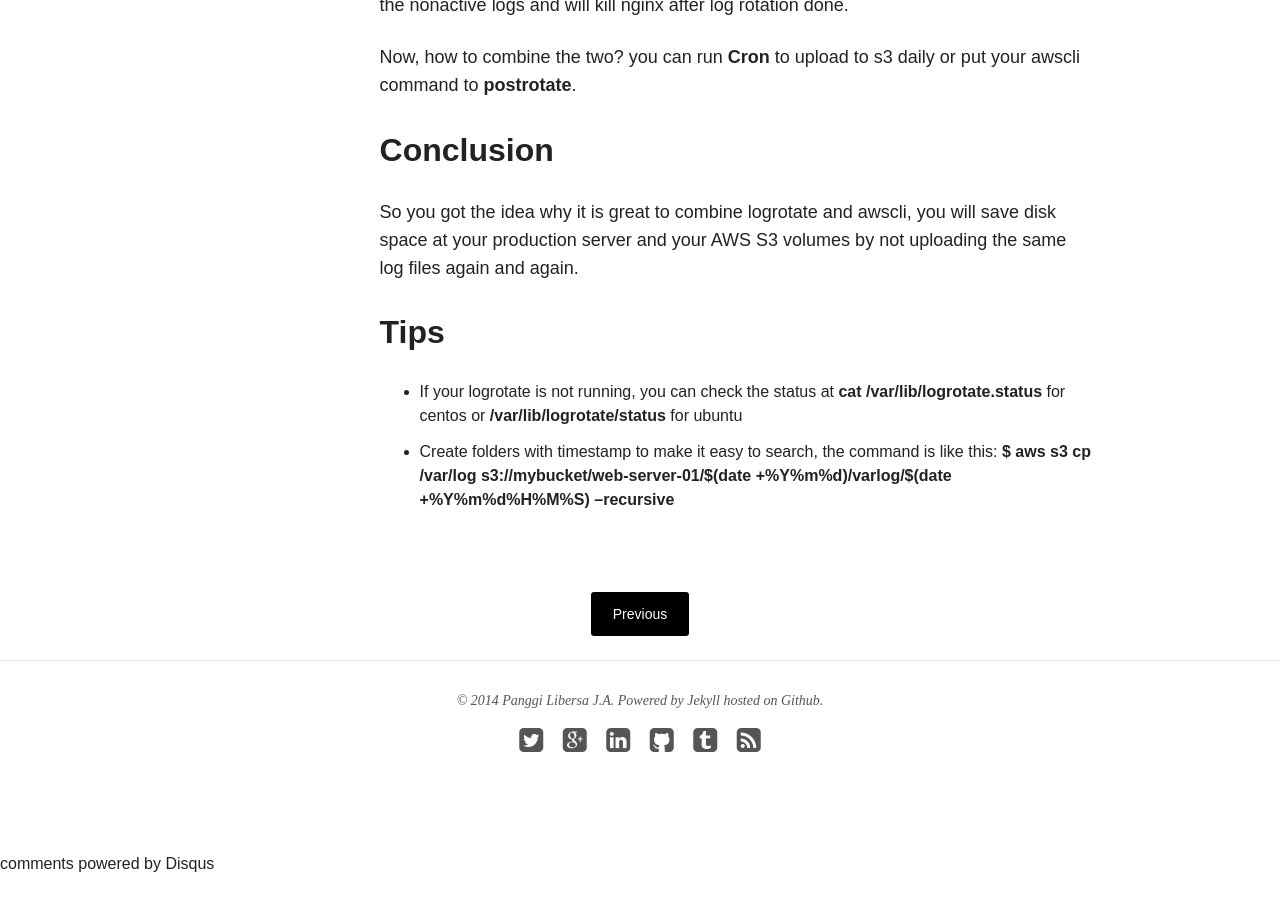
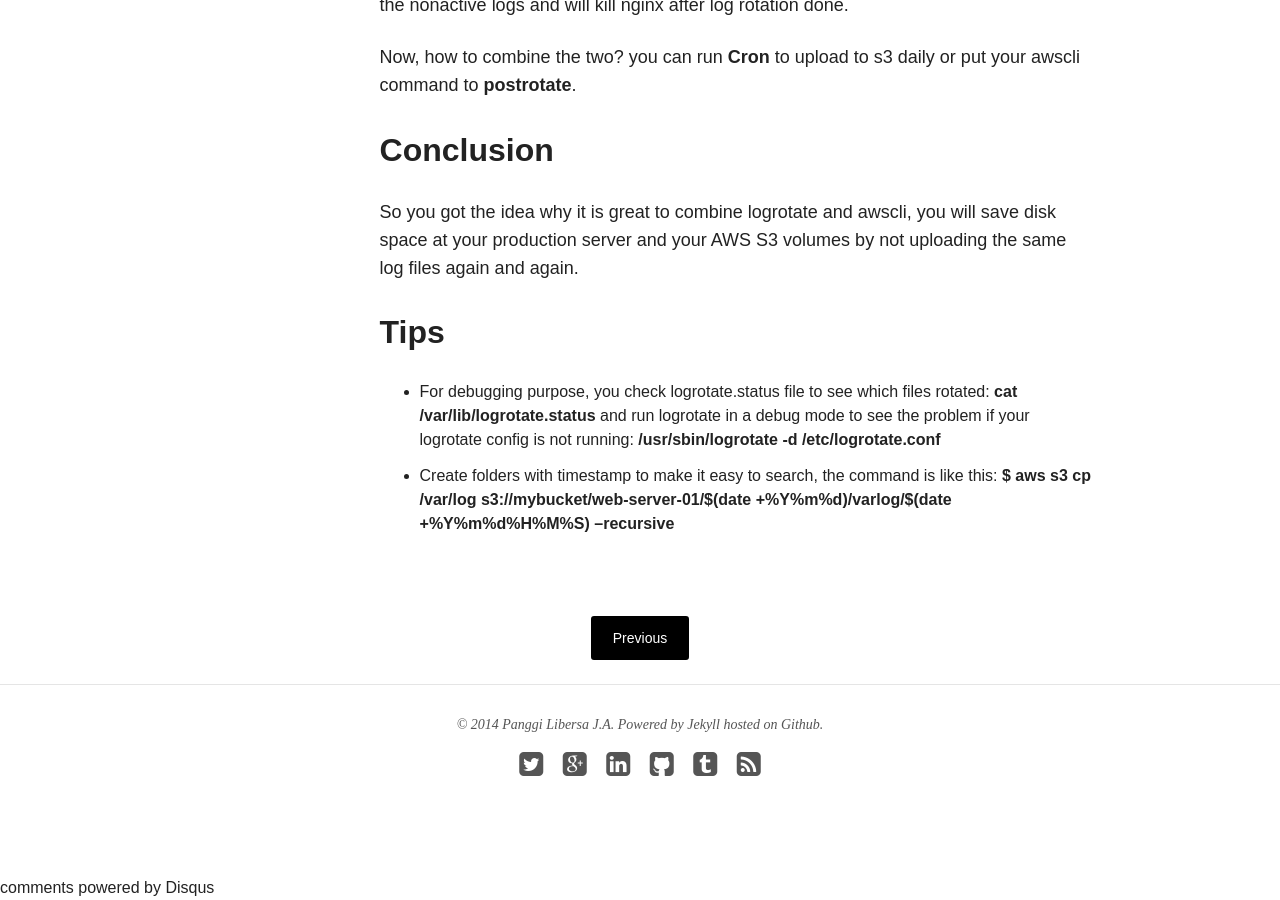
Before and after one commit to panggi/panggi.com, a Jekyll site: the page built from _posts/articles/2014-12-08-backup-logs-to-aws-s3-using-logrotate-and-awscli.md, in a window 1280 px wide and 900 px high, scrolled down 3091 px. Built offline with Jekyll 4.4.1, drawn with Linux system fonts in a browser that asks for light colours; nearby versions of some CDN libraries; comment, search, counter and statistics services are not loaded; before the commit the page ends 3967 px from its top, so only the background shows below that.

Commit message:
edit 2014-12-08-backup-logs-to-aws-s3-using-logrotate-and-awscli

```diff
--- a/_posts/articles/2014-12-08-backup-logs-to-aws-s3-using-logrotate-and-awscli.md
+++ b/_posts/articles/2014-12-08-backup-logs-to-aws-s3-using-logrotate-and-awscli.md
@@ -90,5 +90,5 @@ So you got the idea why it is great to combine logrotate and awscli, you will sa
 
 ## Tips
 
-* If your logrotate is not running, you can check the status at **cat /var/lib/logrotate.status** for centos or **/var/lib/logrotate/status** for ubuntu
+* For debugging purpose, you check logrotate.status file to see which files rotated: **cat /var/lib/logrotate.status** and run logrotate in a debug mode to see the problem if your logrotate config is not running: **/usr/sbin/logrotate -d /etc/logrotate.conf**
 * Create folders with timestamp to make it easy to search, the command is like this: **$ aws s3 cp /var/log s3://mybucket/web-server-01/$(date +%Y%m%d)/varlog/$(date +%Y%m%d%H%M%S) --recursive**
```
